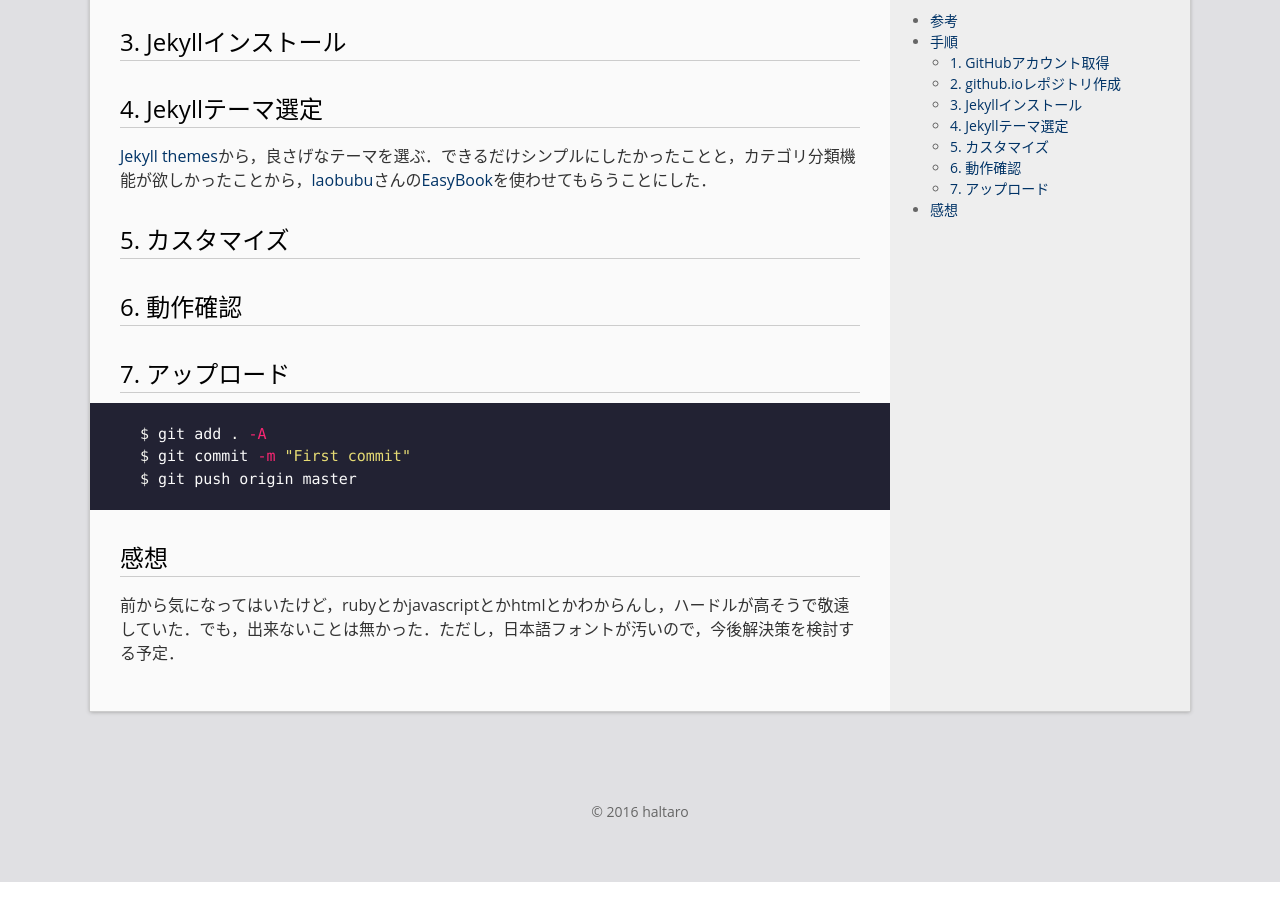
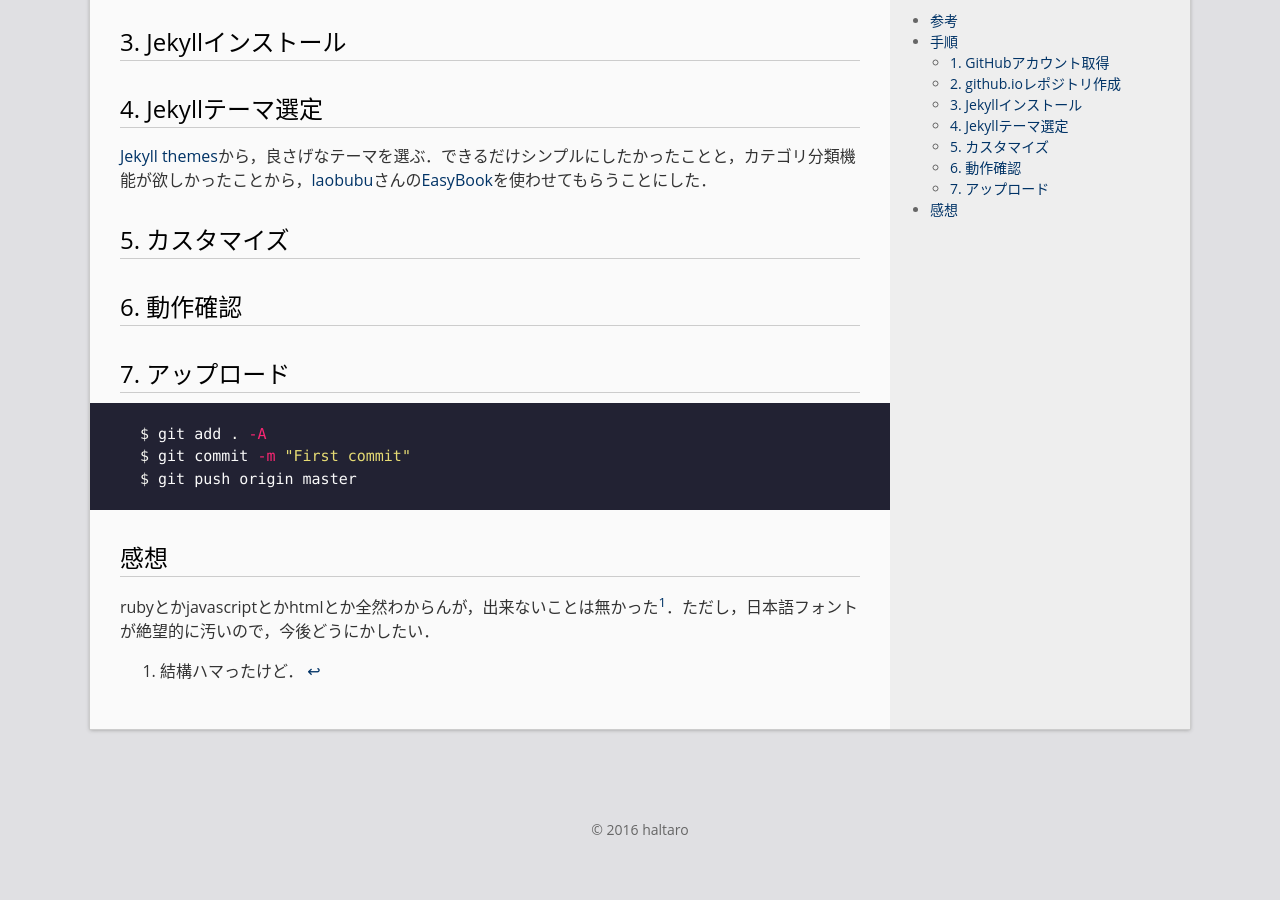
Before and after one commit to madoreenu/haltaro.github.io, a Jekyll site: the page built from _posts/2017-07-30-first-post.md, in a window 1280 px wide and 900 px high, scrolled down 866 px. Built offline with Jekyll 4.4.1, drawn with Linux system fonts in a browser that asks for light colours; emoji names are drawn with the system emoji font.

Commit message:
Update 2017-07-30-first-post.md

```diff
--- a/_posts/2017-07-30-first-post.md
+++ b/_posts/2017-07-30-first-post.md
@@ -43,4 +43,6 @@ $ git push origin master
 
 # 感想
 
-前から気になってはいたけど，rubyとかjavascriptとかhtmlとかわからんし，ハードルが高そうで敬遠していた．でも，出来ないことは無かった．ただし，日本語フォントが汚いので，今後解決策を検討する予定．
+rubyとかjavascriptとかhtmlとか全然わからんが，出来ないことは無かった[^1]．ただし，日本語フォントが絶望的に汚いので，今後どうにかしたい．
+
+[^1]: 結構ハマったけど．
```
